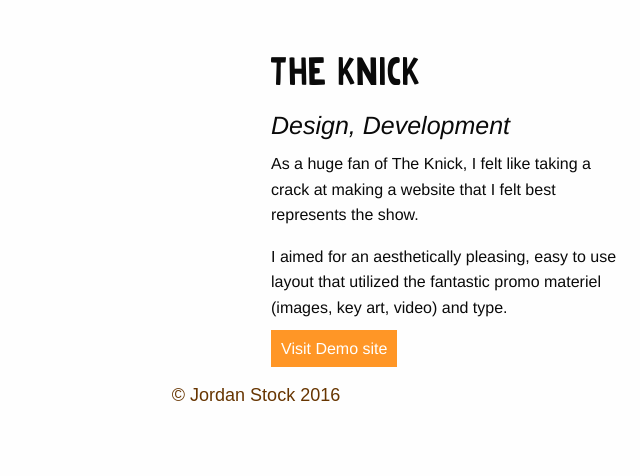
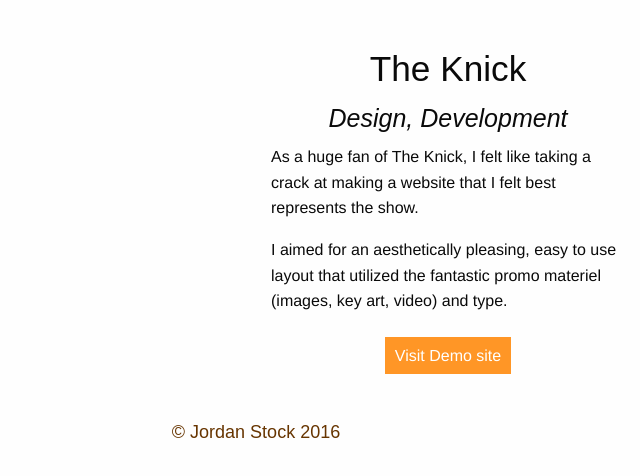
Before and after one commit to Wigflip/_oldportfolio, a website: page knick.html in a window 768 px wide. Shown: the part 206-682 px from the top of the page, without its empty margins (128-768 px from the left). Drawn offline with nearby package versions, Linux system fonts and the light colour scheme; files whose address does not match are found by name; a web font is replaced by a local one.

Commit message:
changed links on project pages, updated media queries

```diff
--- a/css/_home.scss
+++ b/css/_home.scss
@@ -1,5 +1,6 @@
 html {
 	  box-sizing: border-box;
+	  overflow-x:hidden;
 	}
 	*, *:before, *:after {
 	  box-sizing: inherit;
@@ -114,6 +115,7 @@
 
 	@media screen and (max-width:770px){
 
+
 		.project{
 			width:70%;
 			margin:0 auto 30px auto;
@@ -139,6 +141,22 @@
 			display:block;
 
 		}
+
+		.work-description{
+			h2{
+				text-align:center;
+				font-size:1.8rem;
+			}
+
+			h4{
+				text-align:center;
+			}
+		}
+
+		.work-link{
+			text-align:center;
+		}
+
 	}
 
 	/*Tablets*/
@@ -153,9 +171,17 @@
 			@include fontSize(12px);
 		}
 
-		.desktop-layout{
+		.mobile-carousel{
 			display:none;
 		}
+
+		work-description{
+			h2{
+				font-size:1.8em;
+			}
+		}
+
+
 	}
 
 	/*Laptops & Desktops*/
--- a/css/_projectpage.scss
+++ b/css/_projectpage.scss
@@ -14,18 +14,16 @@
 		}
 	}
 
-	.mobile-carousel{
-		display:none;
-	}
-
 	.work-description{
 
 		h2 {
-		font-family: 'Grind Zero'
+			@extend .Francois;
+			font-size:2.2rem;
 		}
 
 		h4{
-			font-style: italic;
+			@extend .Francois;
+			font-style:italic;
 		}
 		a {
 			line-height: .2;
@@ -34,3 +32,7 @@
 			background-color: #ff9626;
 		}
 	}
+
+	.work-link{
+		margin:30px 0;
+	}
--- a/knick.html
+++ b/knick.html
@@ -42,7 +42,9 @@
 				</p>
 				<p>	I aimed for an aesthetically pleasing, easy to use layout that utilized the fantastic promo materiel (images, key art, video) and type.
 				</p>
-				<a href="Knick/index.html">Visit Demo site</a>
+				<div class="work-link">
+					<a href="Queens/index.html">Visit Demo site</a>
+				</div>
 			</div>
 		</div>
 	</div>
```
Also changed, not shown: kco.html (+3 -1 lines), queens.html (+3 -2 lines), css/style.css, 1 other file.
